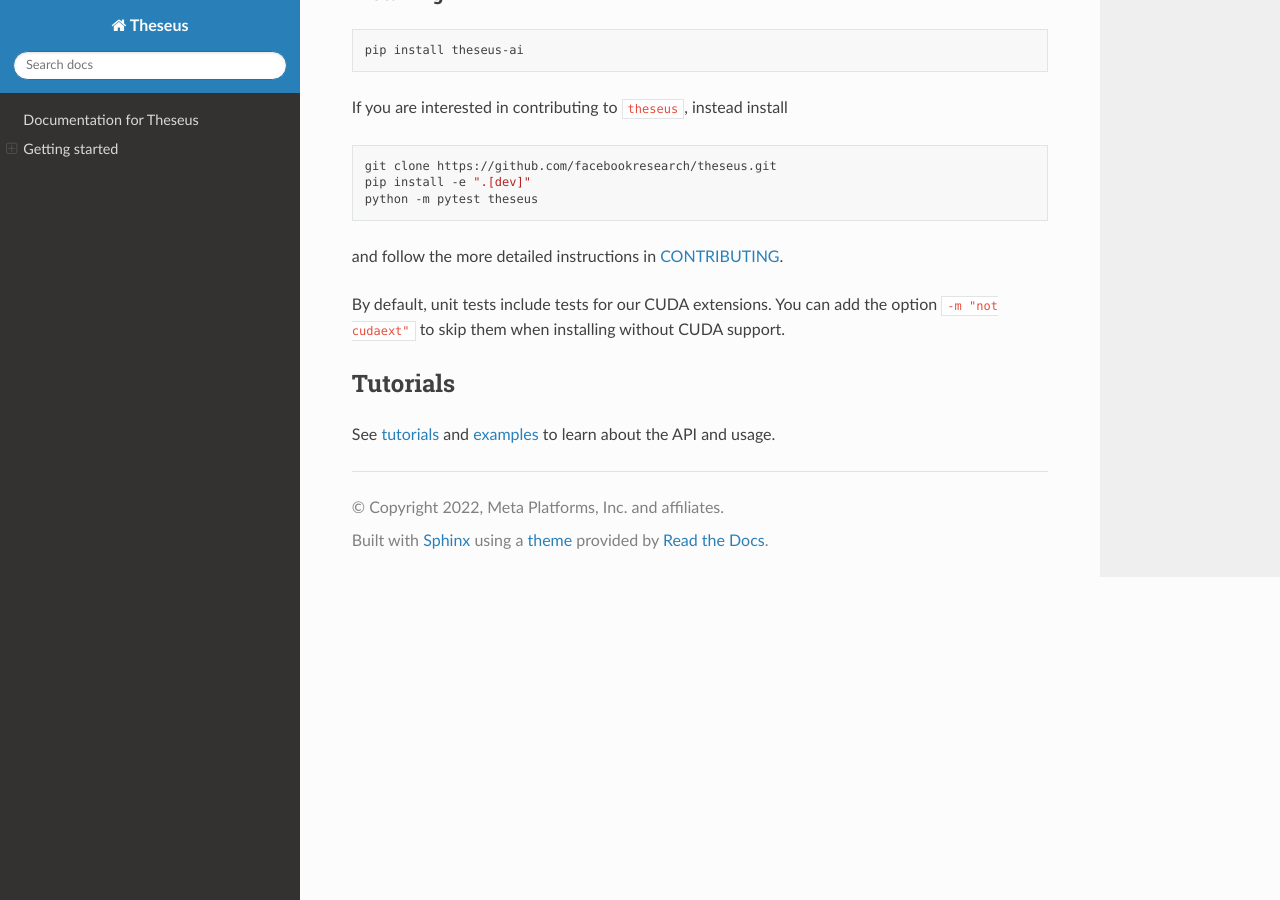
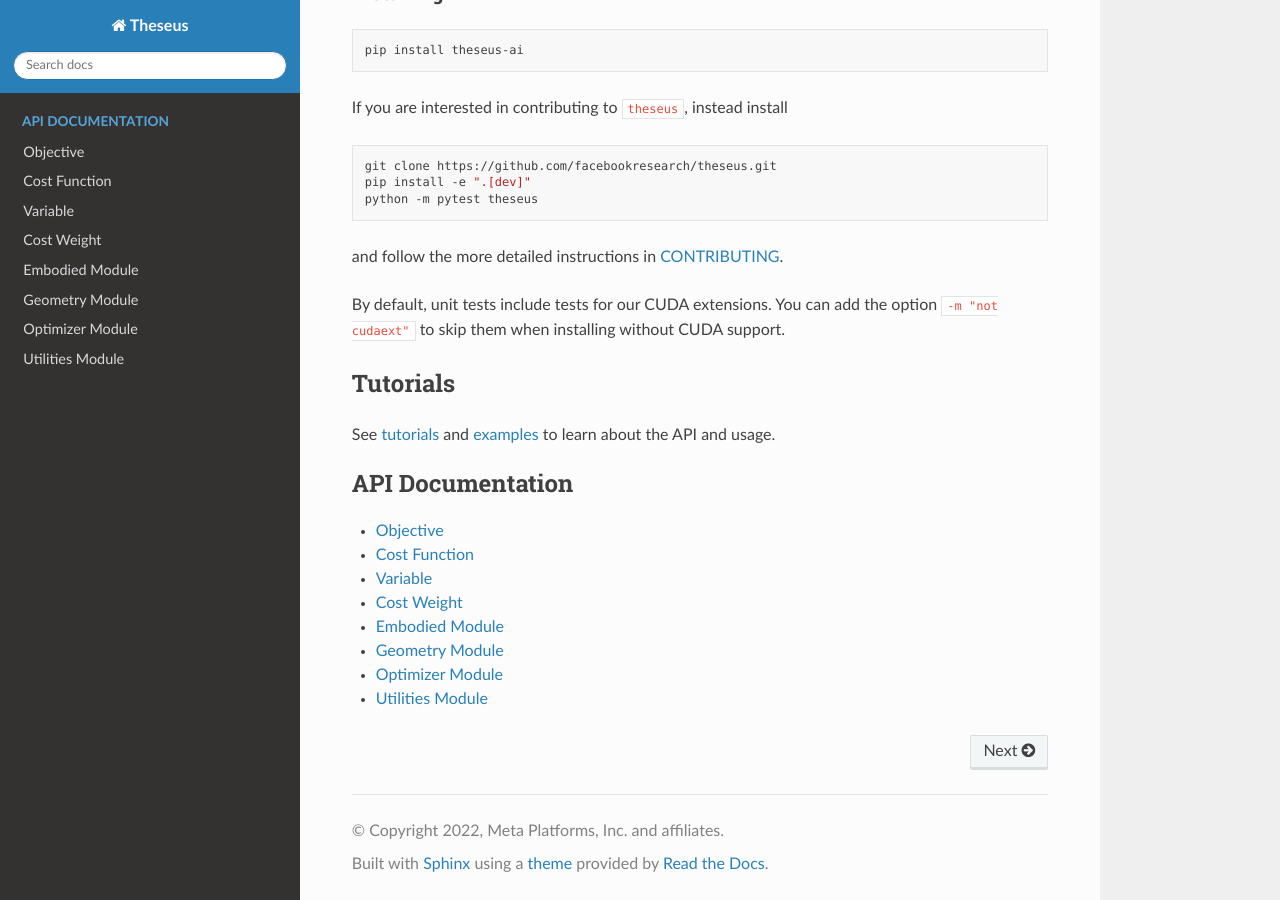
Before and after one commit to facebookresearch/theseus, a Sphinx documentation site: the page built from docs/source/index.rst, in a window 1280 px wide and 900 px high, scrolled down 702 px. Built offline with Sphinx 7.4.7 and the Read the Docs theme 2.0.0, drawn with Linux system fonts in a browser that asks for light colours.

Commit message:
Added a few modules to the documentation.

```diff
--- /dev/null
+++ b/docs/source/core.rst
@@ -0,0 +1,22 @@
+.. currentmodule:: theseus
+
+Objective
+=========
+An objective function to optimize.
+
+Cost Function
+=============
+A term in the objective function as a function of one or more :class:`Variable` objects.
+
+Variable
+========
+A variable in the optimization problem. :class:`Variable` objects are named wrappers for
+``torch`` tensors.
+
+Cost Weight
+===========
+A weight for cost functions.
+
+.. automodule:: theseus.core
+    :members:
+    :show-inheritance:
--- /dev/null
+++ b/docs/source/embodied.rst
@@ -0,0 +1,2 @@
+Embodied Module
+===============
--- /dev/null
+++ b/docs/source/geometry.rst
@@ -0,0 +1,2 @@
+Geometry Module
+===============
--- a/docs/source/index.rst
+++ b/docs/source/index.rst
@@ -46,3 +46,9 @@
 .. toctree::
    :maxdepth: 3
    :caption: API Documentation
+
+   core.rst
+   embodied.rst
+   geometry.rst
+   optimizer.rst
+   utils.rst
--- /dev/null
+++ b/docs/source/optimizer.rst
@@ -0,0 +1,2 @@
+Optimizer Module
+================
--- /dev/null
+++ b/docs/source/utils.rst
@@ -0,0 +1,2 @@
+Utilities Module
+================
```
